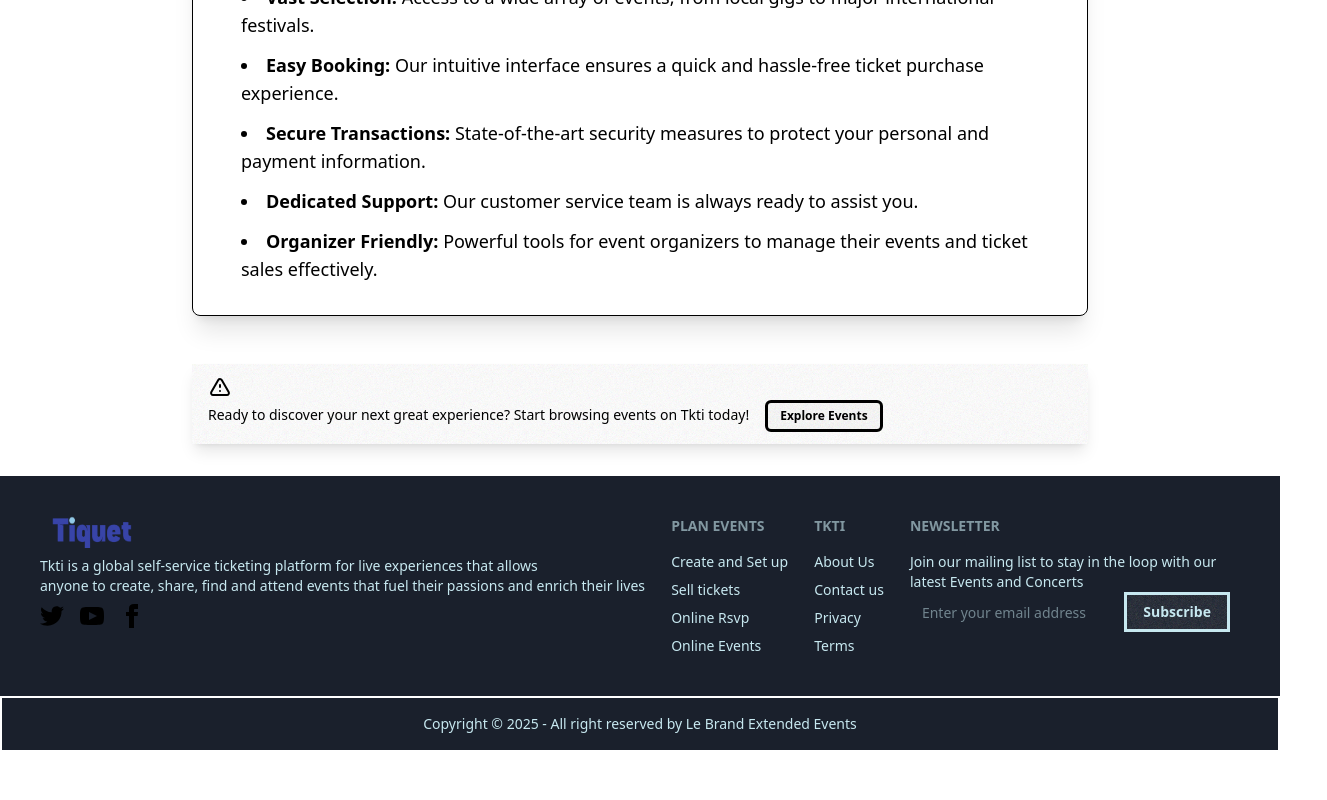
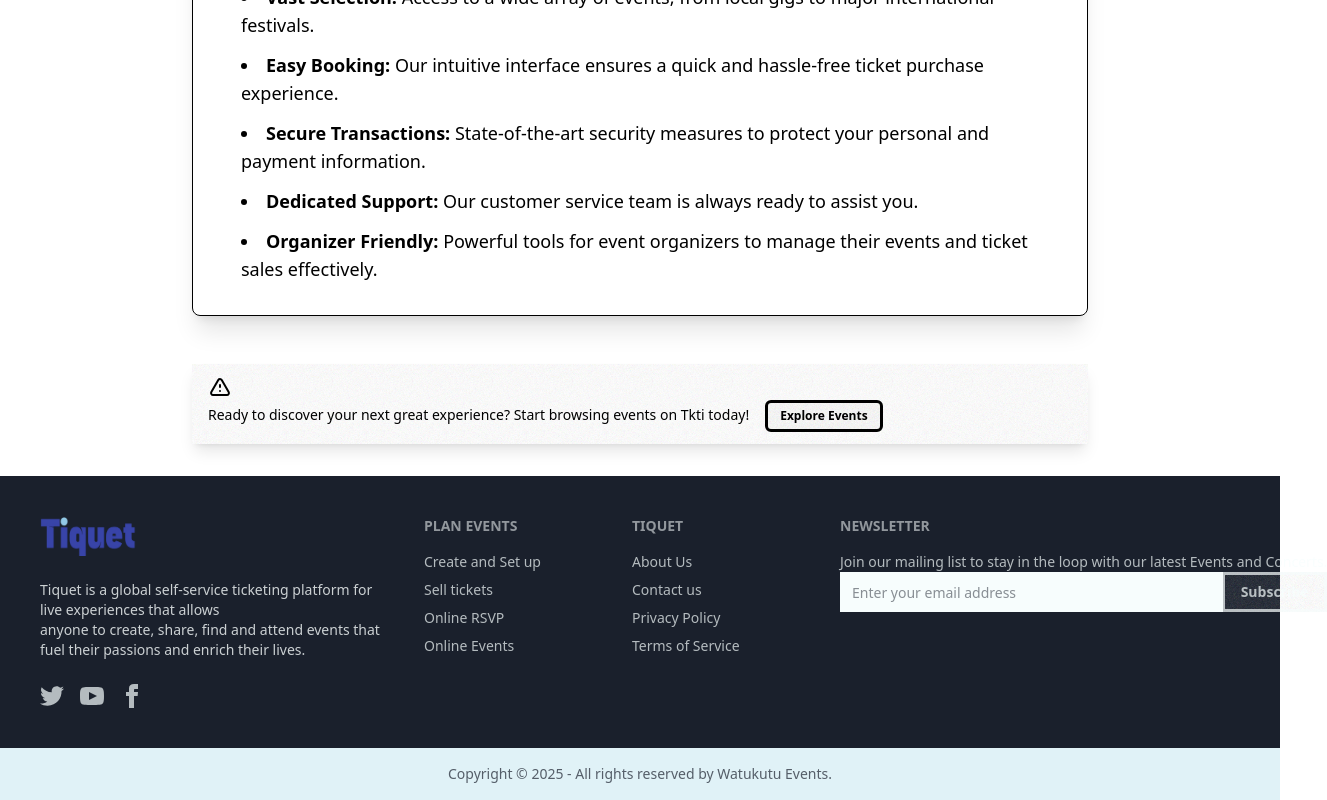
Before and after one commit to Collinsturi/Tiquet-UI, a React (Vite) app: page /about in a window 1280 px wide. Shown: the part 1460-2260 px from the top of the page, 1327 px wide, since content can reach past the window. Before the commit the page ends 2212 px from the top, so only its background shows below. Built offline with nearby package versions, Linux system fonts and the light colour scheme; no server answers; a web font is replaced by a local one.

Commit message:
Fix: Updated the Footer to reflect Tiquet instead of tkti

```diff
--- a/src/components/shared/footer/Footer.tsx
+++ b/src/components/shared/footer/Footer.tsx
@@ -1,92 +1,87 @@
+import React from 'react';
+
 export const Footer = () => {
+    const currentYear = new Date().getFullYear();
+
     return (
         <>
-            <footer className="footer sm:footer-horizontal bg-my-neutral text-base-content p-10">
-                <aside>
-                    <div className={"flex flex-row"}>
-                        <img src={"src/assets/tiquet-logo-no-background.png"} className={'h-8 w-20 ml-3'}/>
+            <footer className="footer p-10 bg-my-neutral text-my-neutral-content flex flex-col sm:flex-row sm:justify-between items-start gap-8">
+                {/* Company Info / Brand Section */}
+                <aside className="flex flex-col items-start sm:w-1/3">
+                    <div className="flex items-center mb-4">
+                        <img src={"src/assets/tiquet-logo-no-background.png"} alt="Tiquet Logo" className={'h-10 w-24 mr-2'}/>
                     </div>
-
-                    <div>
-                        <p className={"text-my-base-300"}>Tkti is a global self-service ticketing platform for live experiences that allows <br />
-                            anyone to create, share, find and attend events that fuel their passions and enrich their lives</p>
-                    </div>
-
+                    <p className={"text-my-neutral-content/80 text-sm mb-4"}>
+                        Tiquet is a global self-service ticketing platform for live experiences that allows <br />
+                        anyone to create, share, find and attend events that fuel their passions and enrich their lives.
+                    </p>
                     <div className="grid grid-flow-col gap-4">
-                        <a>
-                            <svg
-                                xmlns="http://www.w3.org/2000/svg"
-                                width="24"
-                                height="24"
-                                viewBox="0 0 24 24"
-                                className="fill-current">
-                                <path
-                                    d="M24 4.557c-.883.392-1.832.656-2.828.775 1.017-.609 1.798-1.574 2.165-2.724-.951.564-2.005.974-3.127 1.195-.897-.957-2.178-1.555-3.594-1.555-3.179 0-5.515 2.966-4.797 6.045-4.091-.205-7.719-2.165-10.148-5.144-1.29 2.213-.669 5.108 1.523 6.574-.806-.026-1.566-.247-2.229-.616-.054 2.281 1.581 4.415 3.949 4.89-.693.188-1.452.232-2.224.084.626 1.956 2.444 3.379 4.6 3.419-2.07 1.623-4.678 2.348-7.29 2.04 2.179 1.397 4.768 2.212 7.548 2.212 9.142 0 14.307-7.721 13.995-14.646.962-.695 1.797-1.562 2.457-2.549z"></path>
+                        {/* Social Media Icons */}
+                        <a href="#" aria-label="Twitter" className="text-my-neutral-content/70 hover:text-my-primary transition-colors duration-200">
+                            <svg xmlns="http://www.w3.org/2000/svg" width="24" height="24" viewBox="0 0 24 24" className="fill-current">
+                                <path d="M24 4.557c-.883.392-1.832.656-2.828.775 1.017-.609 1.798-1.574 2.165-2.724-.951.564-2.005.974-3.127 1.195-.897-.957-2.178-1.555-3.594-1.555-3.179 0-5.515 2.966-4.797 6.045-4.091-.205-7.719-2.165-10.148-5.144-1.29 2.213-.669 5.108 1.523 6.574-.806-.026-1.566-.247-2.229-.616-.054 2.281 1.581 4.415 3.949 4.89-.693.188-1.452.232-2.224.084.626 1.956 2.444 3.379 4.6 3.419-2.07 1.623-4.678 2.348-7.29 2.04 2.179 1.397 4.768 2.212 7.548 2.212 9.142 0 14.307-7.721 13.995-14.646.962-.695 1.797-1.562 2.457-2.549z"></path>
                             </svg>
                         </a>
-                        <a>
-                            <svg
-                                xmlns="http://www.w3.org/2000/svg"
-                                width="24"
-                                height="24"
-                                viewBox="0 0 24 24"
-                                className="fill-current">
-                                <path
-                                    d="M19.615 3.184c-3.604-.246-11.631-.245-15.23 0-3.897.266-4.356 2.62-4.385 8.816.029 6.185.484 8.549 4.385 8.816 3.6.245 11.626.246 15.23 0 3.897-.266 4.356-2.62 4.385-8.816-.029-6.185-.484-8.549-4.385-8.816zm-10.615 12.816v-8l8 3.993-8 4.007z"></path>
+                        <a href="#" aria-label="YouTube" className="text-my-neutral-content/70 hover:text-my-primary transition-colors duration-200">
+                            <svg xmlns="http://www.w3.org/2000/svg" width="24" height="24" viewBox="0 0 24 24" className="fill-current">
+                                <path d="M19.615 3.184c-3.604-.246-11.631-.245-15.23 0-3.897.266-4.356 2.62-4.385 8.816.029 6.185.484 8.549 4.385 8.816 3.6.245 11.626.246 15.23 0 3.897-.266 4.356-2.62 4.385-8.816-.029-6.185-.484-8.549-4.385-8.816zm-10.615 12.816v-8l8 3.993-8 4.007z"></path>
                             </svg>
                         </a>
-                        <a>
-                            <svg
-                                xmlns="http://www.w3.org/2000/svg"
-                                width="24"
-                                height="24"
-                                viewBox="0 0 24 24"
-                                className="fill-current">
-                                <path
-                                    d="M9 8h-3v4h3v12h5v-12h3.642l.358-4h-4v-1.667c0-.955.192-1.333 1.115-1.333h2.885v-5h-3.808c-3.596 0-5.192 1.583-5.192 4.615v3.385z"></path>
+                        <a href="#" aria-label="Facebook" className="text-my-neutral-content/70 hover:text-my-primary transition-colors duration-200">
+                            <svg xmlns="http://www.w3.org/2000/svg" width="24" height="24" viewBox="0 0 24 24" className="fill-current">
+                                <path d="M9 8h-3v4h3v12h5v-12h3.642l.358-4h-4v-1.667c0-.955.192-1.333 1.115-1.333h2.885v-5h-3.808c-3.596 0-5.192 1.583-5.192 4.615v3.385z"></path>
                             </svg>
                         </a>
                     </div>
                 </aside>
 
-                <div>
-                    <h6 className="footer-title text-my-base-300">Plan events</h6>
+                {/* Navigation Links - Plan Events */}
+                <nav className="sm:w-1/6">
+                    <h6 className="footer-title text-my-neutral-content/90">Plan Events</h6>
+                    <ul>
+                        <li><a className="link link-hover text-my-neutral-content/70 hover:text-my-primary transition-colors duration-200">Create and Set up</a></li>
+                        <li className="mt-2"><a className="link link-hover text-my-neutral-content/70 hover:text-my-primary transition-colors duration-200">Sell tickets</a></li>
+                        <li className="mt-2"><a className="link link-hover text-my-neutral-content/70 hover:text-my-primary transition-colors duration-200">Online RSVP</a></li>
+                        <li className="mt-2"><a className="link link-hover text-my-neutral-content/70 hover:text-my-primary transition-colors duration-200">Online Events</a></li>
+                    </ul>
+                </nav>
 
+                {/* Navigation Links - Tiquet */}
+                <nav className="sm:w-1/6">
+                    <h6 className="footer-title text-my-neutral-content/90">Tiquet</h6>
                     <ul>
-                        <li className="link link-hover text-my-base-300">Create and Set up</li>
-                        <li className="link link-hover mt-2 text-my-base-300">Sell tickets</li>
-                        <li className="link link-hover mt-2 text-my-base-300">Online Rsvp</li>
-                        <li className="link link-hover mt-2 text-my-base-300">Online Events</li>
+                        <li><a className="link link-hover text-my-neutral-content/70 hover:text-my-primary transition-colors duration-200">About Us</a></li>
+                        <li className="mt-2"><a className="link link-hover text-my-neutral-content/70 hover:text-my-primary transition-colors duration-200">Contact us</a></li>
+                        <li className="mt-2"><a className="link link-hover text-my-neutral-content/70 hover:text-my-primary transition-colors duration-200">Privacy Policy</a></li>
+                        <li className="mt-2"><a className="link link-hover text-my-neutral-content/70 hover:text-my-primary transition-colors duration-200">Terms of Service</a></li>
                     </ul>
-                </div>
+                </nav>
 
-                <div>
-                    <h6 className="footer-title text-my-base-300">Tkti</h6>
-
-                    <ul>
-                        <li className="link link-hover text-my-base-300">About Us</li>
-                        <li className="link link-hover mt-2 text-my-base-300">Contact us</li>
-                        <li className="link link-hover mt-2 text-my-base-300">Privacy</li>
-                        <li className="link link-hover mt-2 text-my-base-300">Terms</li>
-                    </ul>
-                </div>
-
-                <form>
-                    <h6 className="footer-title text-my-base-300">Newsletter</h6>
-                    <fieldset className="w-80 text-my-base-300">
-                        <label>Join our mailing list to stay in the loop with our latest Events and Concerts</label>
-                        <div className="join">
+                {/* Newsletter Signup */}
+                <form className="sm:w-1/3">
+                    <h6 className="footer-title text-my-neutral-content/90">Newsletter</h6>
+                    <fieldset className="w-full text-my-neutral-content/70">
+                        <label className="label">
+                            <span className="label-text text-my-neutral-content/70">Join our mailing list to stay in the loop with our latest Events and Concerts.</span>
+                        </label>
+                        <div className="join w-full">
                             <input
-                                type="text"
+                                type="email"
                                 placeholder="Enter your email address"
-                                className="input input-bordered join-item" />
+                                className="input input-bordered join-item w-full bg-my-base-100 text-my-base-content"
+                                aria-label="Email for newsletter"
+                            />
                             <button className="btn btn-primary join-item">Subscribe</button>
                         </div>
                     </fieldset>
                 </form>
             </footer>
-            <aside className="footer sm:footer-horizontal footer-center bg-my-neutral border-2 border-white text-base-content p-4">
-                <p className={'text-my-base-300'}>Copyright © {new Date().getFullYear()} - All right reserved by Le Brand Extended Events</p>
+
+            {/* Copyright Section */}
+            <aside className="footer footer-center p-4 bg-my-base-200 text-my-base-content">
+                <p className={'text-my-base-content/70 text-sm'}>
+                    Copyright © {currentYear} - All rights reserved by Watukutu Events.
+                </p>
             </aside>
         </>
     );
--- a/src/output.css
+++ b/src/output.css
@@ -90,7 +90,11 @@
     --color-my-accent: #739cd1;
     --color-my-accent-focus: #5f85b6;
     --color-my-neutral: #1a202c;
+    --color-my-neutral-content: #f7fdfd;
+    --color-my-base-100: #f7fdfd;
+    --color-my-base-200: #e0f2f7;
     --color-my-base-300: #c7e8f0;
+    --color-my-base-content: #1a202c;
   }
 }
 @layer base {
@@ -2516,6 +2520,9 @@
   .h-8 {
     height: calc(var(--spacing) * 8);
   }
+  .h-10 {
+    height: calc(var(--spacing) * 10);
+  }
   .h-14 {
     height: calc(var(--spacing) * 14);
   }
@@ -2963,6 +2970,9 @@
   .bg-base-200 {
     background-color: var(--color-base-200);
   }
+  .bg-base-300 {
+    background-color: var(--color-base-300);
+  }
   .bg-black {
     background-color: var(--color-black);
   }
@@ -2984,6 +2994,12 @@
   .bg-my-accent-focus {
     background-color: var(--color-my-accent-focus);
   }
+  .bg-my-base-100 {
+    background-color: var(--color-my-base-100);
+  }
+  .bg-my-base-200 {
+    background-color: var(--color-my-base-200);
+  }
   .bg-my-neutral {
     background-color: var(--color-my-neutral);
   }
@@ -3229,6 +3245,12 @@
       color: color-mix(in oklab, var(--color-base-content) 80%, transparent);
     }
   }
+  .text-base-content\/90 {
+    color: var(--color-base-content);
+    @supports (color: color-mix(in lab, red, red)) {
+      color: color-mix(in oklab, var(--color-base-content) 90%, transparent);
+    }
+  }
   .text-black {
     color: var(--color-black);
   }
@@ -3267,6 +3289,36 @@
   }
   .text-my-base-300 {
     color: var(--color-my-base-300);
+  }
+  .text-my-base-content {
+    color: var(--color-my-base-content);
+  }
+  .text-my-base-content\/70 {
+    color: color-mix(in srgb, #1a202c 70%, transparent);
+    @supports (color: color-mix(in lab, red, red)) {
+      color: color-mix(in oklab, var(--color-my-base-content) 70%, transparent);
+    }
+  }
+  .text-my-neutral-content {
+    color: var(--color-my-neutral-content);
+  }
+  .text-my-neutral-content\/70 {
+    color: color-mix(in srgb, #f7fdfd 70%, transparent);
+    @supports (color: color-mix(in lab, red, red)) {
+      color: color-mix(in oklab, var(--color-my-neutral-content) 70%, transparent);
+    }
+  }
+  .text-my-neutral-content\/80 {
+    color: color-mix(in srgb, #f7fdfd 80%, transparent);
+    @supports (color: color-mix(in lab, red, red)) {
+      color: color-mix(in oklab, var(--color-my-neutral-content) 80%, transparent);
+    }
+  }
+  .text-my-neutral-content\/90 {
+    color: color-mix(in srgb, #f7fdfd 90%, transparent);
+    @supports (color: color-mix(in lab, red, red)) {
+      color: color-mix(in oklab, var(--color-my-neutral-content) 90%, transparent);
+    }
   }
   .text-my-primary-content {
     color: var(--color-my-primary-content);
@@ -3399,6 +3451,11 @@
     transition-timing-function: var(--tw-ease, var(--default-transition-timing-function));
     transition-duration: var(--tw-duration, var(--default-transition-duration));
   }
+  .transition-colors {
+    transition-property: color, background-color, border-color, outline-color, text-decoration-color, fill, stroke, --tw-gradient-from, --tw-gradient-via, --tw-gradient-to;
+    transition-timing-function: var(--tw-ease, var(--default-transition-timing-function));
+    transition-duration: var(--tw-duration, var(--default-transition-duration));
+  }
   .transition-shadow {
     transition-property: box-shadow;
     transition-timing-function: var(--tw-ease, var(--default-transition-timing-function));
@@ -3619,6 +3676,20 @@
       }
     }
   }
+  .hover\:text-my-primary {
+    &:hover {
+      @media (hover: hover) {
+        color: var(--color-my-primary);
+      }
+    }
+  }
+  .hover\:text-primary {
+    &:hover {
+      @media (hover: hover) {
+        color: var(--color-primary);
+      }
+    }
+  }
   .hover\:text-white {
     &:hover {
       @media (hover: hover) {
@@ -3699,6 +3770,16 @@
       opacity: 50%;
     }
   }
+  .sm\:w-1\/3 {
+    @media (width >= 40rem) {
+      width: calc(1/3 * 100%);
+    }
+  }
+  .sm\:w-1\/6 {
+    @media (width >= 40rem) {
+      width: calc(1/6 * 100%);
+    }
+  }
   .sm\:footer-horizontal {
     @media (width >= 40rem) {
       grid-auto-flow: column;
@@ -3715,6 +3796,11 @@
   .sm\:flex-row {
     @media (width >= 40rem) {
       flex-direction: row;
+    }
+  }
+  .sm\:justify-between {
+    @media (width >= 40rem) {
+      justify-content: space-between;
     }
   }
   .sm\:p-6 {
```
